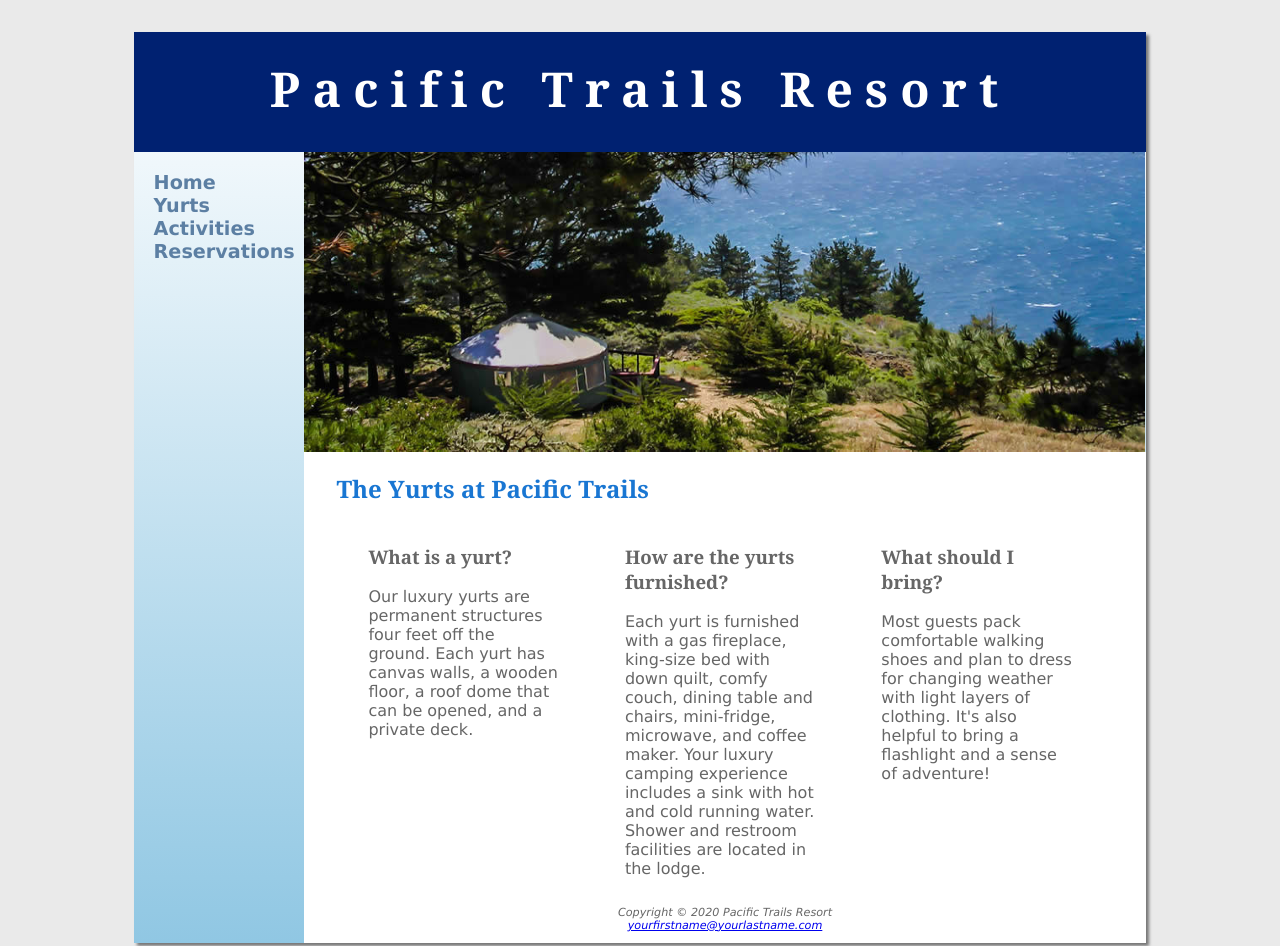
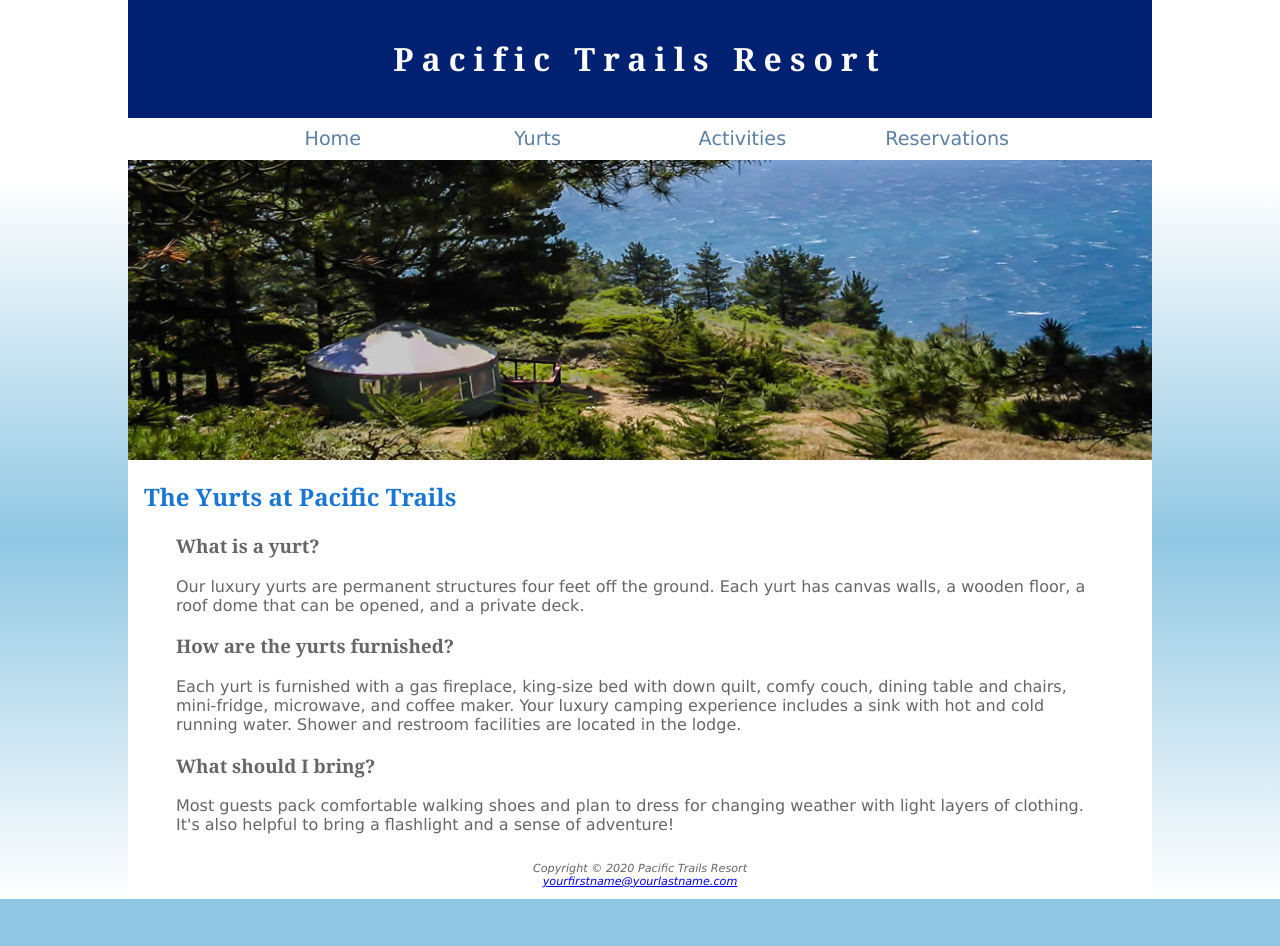
Before and after one commit to nanders11/pacific7, a plain HTML site: page yurts.html in a window 1280 px wide. Shown: the top 946 px of the page. After the commit the page ends 899 px from the top, so only its background shows below. Drawn offline with Linux system fonts and the light colour scheme.

Commit message:
Update pacific.css

```diff
--- a/pacific.css
+++ b/pacific.css
@@ -1,35 +1,24 @@
 * { box-sizing: border-box; }
 body {
-background-color: #EAEAEA;
+background-color: #90C7E3;
 color: #666666;
 font-family: Verdana, Arial, sans-serif;
+margin: 0;
 }
-#wrapper {
-background-color: #FFFFFF;
-background-image: linear-gradient(to bottom, #FFFFFF, #90C7E3);
-background-repeat: no-repeat;
-margin-left: auto;
-margin-right: auto;
-width: 80%;
-min-width: 960px;
-max-width: 2048px;
-box-shadow: 3px 3px 3px #777;
-}
+#wrapper { background-color: #FFFFFF; }
 header {
 background-color: #002171;
 color: #FFFFFF;
 font-family: Georgia, serif;
-height: 120px;
+padding: 1em;
 }
 header a { text-decoration: none; }
 header a:link { color: #FFFFFF; }
 header a:visited { color: #FFFFFF; }
 header a:hover { color: #90C7E3; }
 h1 {
-font-size: 3em;
-letter-spacing: 0.25em;
+font-size: 1.5em;
 text-align: center;
-padding-top: .5em;
 }
 h2 {
 color: #1976D2;
@@ -37,28 +26,29 @@ font-family: Georgia, serif;
 }
 h3 { font-family: Georgia, serif; }
 nav {
-float: left;
+background-color: #fff;
 font-size: 1.2em;
-font-weight: bold;
-padding: 0;
-position: fixed;
-width: 160px;
+text-align: center;
 }
 nav a { text-decoration: none; }
 nav a:link { color: #5C7FA3; }
 nav a:visited { color: #344873; }
 nav a:hover { color: #A52A2A; }
 nav ul {
+display: flex;
+flex-direction: column;
 list-style-type: none;
-padding-left: 1em;
+margin: 0;
+padding: 0;
+}
+nav li {
+border-bottom: 1px solid #344873;
+padding: .5em 1em;
+width: 100%;
 }
 main {
-background-color: #FFF;
 display: block;
-margin-left: 170px;
-overflow: auto;
-padding-left: 2em;
-padding-right: 2em;
+padding: 0 1em;
 }
 dt {
 color: #002171;
@@ -72,34 +62,69 @@ font-size: 1.2em;
 height: 300px;
 background-image: url(coast.jpg);
 background-repeat: no-repeat;
-background-size: 100% 100%;
-margin-left: 170px;
+background-size: 200% 100%;
 }
 #yurthero {
 height: 300px;
 background-image: url(yurt.jpg);
 background-repeat: no-repeat;
-background-size: 100% 100%;
-margin-left: 170px;
+background-size: 200% 100%;
 }
 #trailhero {
 height: 300px;
 background-image: url(trail.jpg);
 background-repeat: no-repeat;
-background-size: 100% 100%;
-margin-left: 170px;
+background-size: 200% 100%;
 }
+#mobile { display: inline; }
+#desktop { display: none; }
 section {
-float: left;
 padding-left: 2em;
 padding-right: 2em;
-width: 33%;
 }
 footer {
 background-color: #FFF;
 font-size: .70em;
 font-style: italic;
-margin-left: 170px;
 padding: 1em;
 text-align: center;
 }
+@media (min-width: 600px) {
+h1 {
+font-size: 2em;
+letter-spacing: .25em;
+}
+nav ul {
+flex-flow: row nowrap;
+justify-content: space-around;
+padding-right: 2em;
+}
+nav li {
+border-bottom: none;
+width: 12em;
+}
+section {
+padding-left: 2em;
+padding-right: 2em;
+}
+#flow {
+display: flex;
+flex-direction: row;
+}
+#mobile { display: none; }
+#desktop { display: inline; }
+#homehero, #yurthero, #trailhero { background-size: 100% 100%; }
+}
+@media (min-width: 1024px) {
+body {
+background-image: linear-gradient(to bottom, #ffffff 20%, #90C7E3 60%, #ffffff 100%);
+}
+nav ul {
+padding-left: 10%;
+padding-right: 10%;
+}
+#wrapper {
+margin: auto;
+width: 80%;
+}
+}
```
